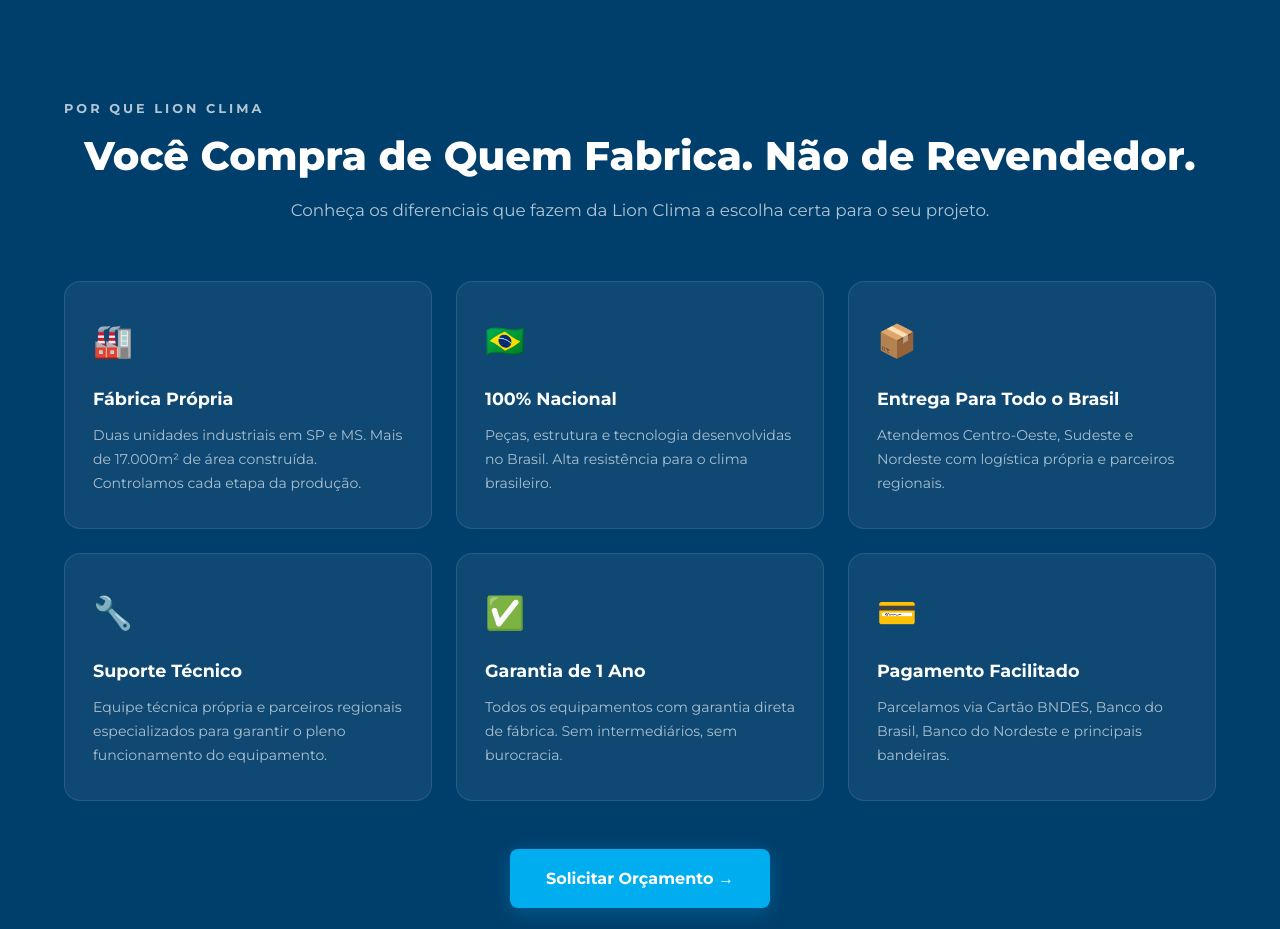
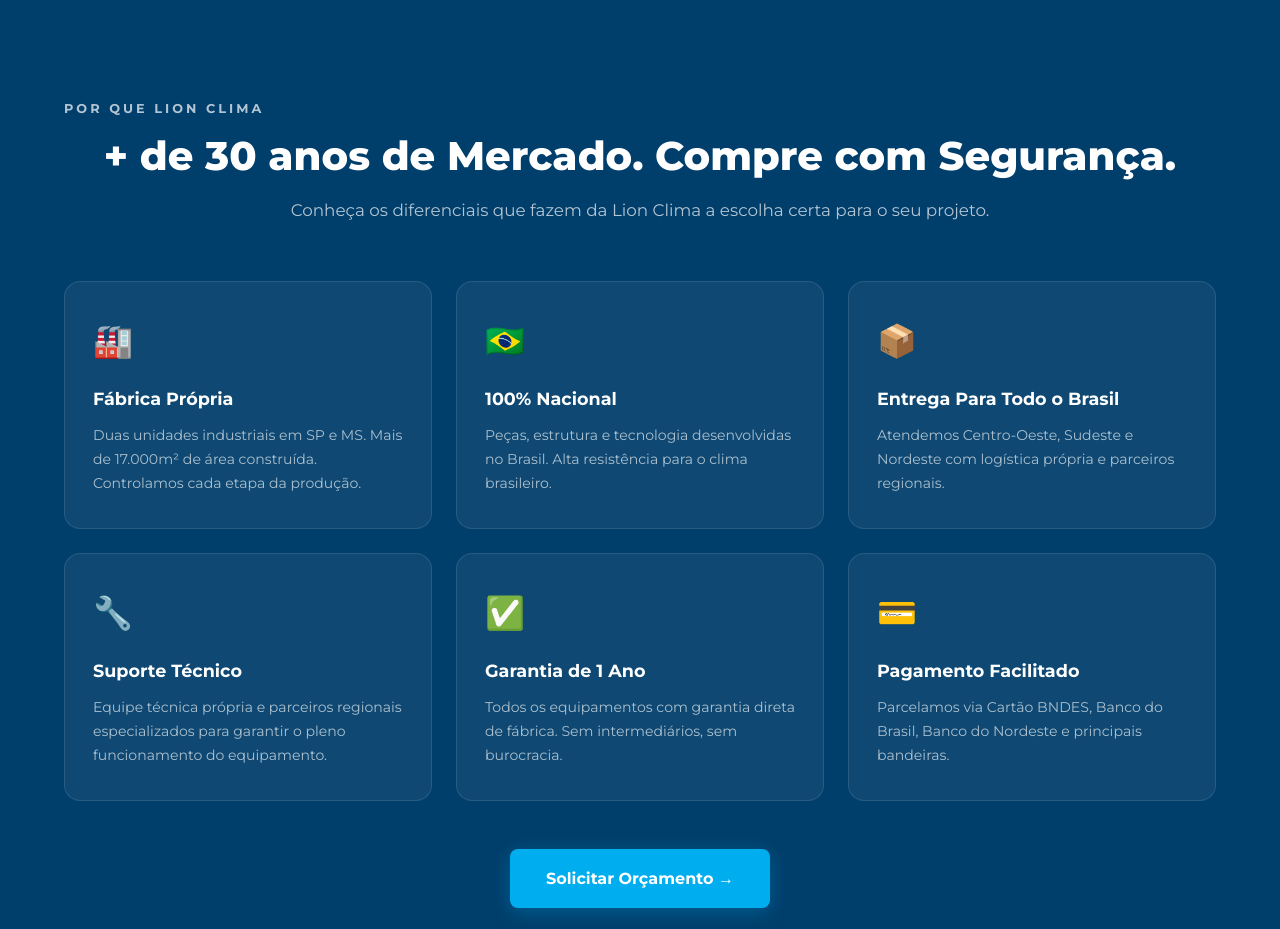
Before and after one commit to nathanferreiraads/teste-lion-clima, a plain HTML site: page index.html in a window 1280 px wide. Shown: the part 6520-7449 px from the top of the page. Drawn offline with Linux system fonts and the light colour scheme.

Commit message:
Add files via upload

```diff
--- a/index.html
+++ b/index.html
@@ -341,7 +341,7 @@
   <div class="container">
     <div class="animate-on-scroll">
       <p class="section-label section-label--white" style="text-align:center;">Por Que Lion Clima</p>
-      <h2 class="section-title" style="text-align:center;">Você Compra de Quem Fabrica. Não de Revendedor.</h2>
+      <h2 class="section-title" style="text-align:center;">+ de 30 anos de Mercado. Compre com Segurança.</h2>
       <p class="section-subtitle" style="text-align:center;margin:0 auto 56px;">Conheça os diferenciais que fazem da Lion Clima a escolha certa para o seu projeto.</p>
     </div>
     <div class="diff-grid">
```
